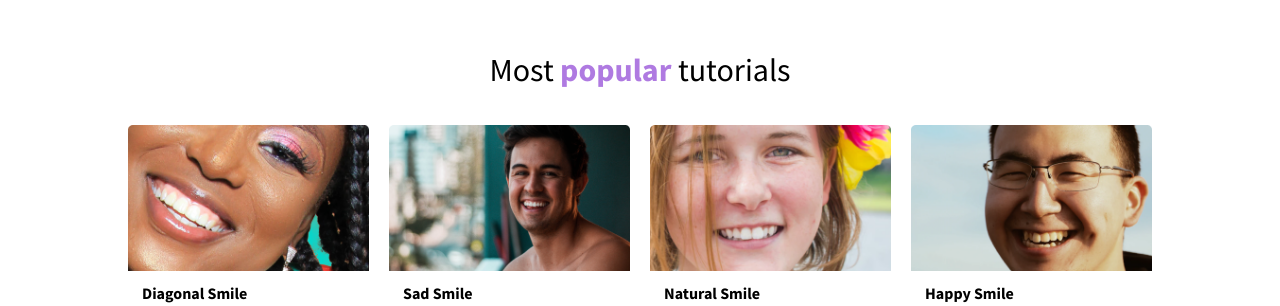
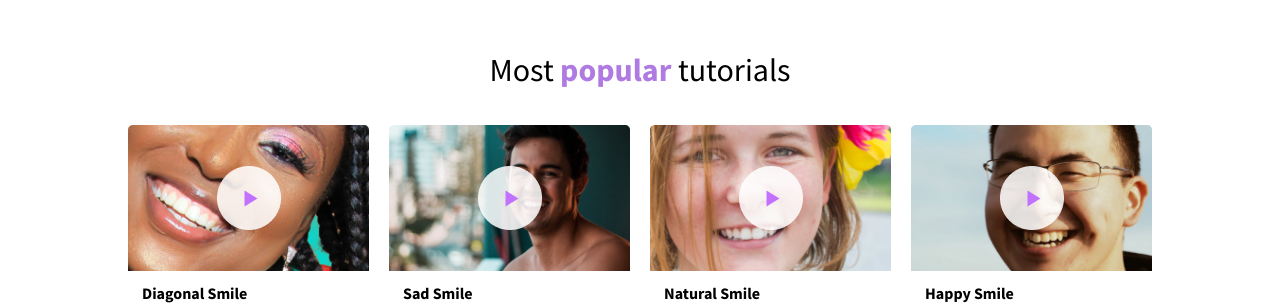
Before and after one commit to Antoniofdjs/holbertonschool-web-development, a plain HTML site: page css_advanced/index.html in a window 1280 px wide. Shown: the part 1060-1366 px from the top of the page. Drawn offline with Linux system fonts and the light colour scheme.

Commit message:
UPDATE 2

```diff
--- a/css_advanced/index.html
+++ b/css_advanced/index.html
@@ -83,7 +83,10 @@
         </h1>
         <div id="videos-block">
           <div class="video-block" id="vid-1">
+          <div class="video-image-container">
             <img src="images/preview.png" alt="" />
+            <img id="play-image"src="images/play.png" alt="" />
+          </div>
             <h2>Diagonal Smile</h2>
             <p>Lorem, ipsum dolor sit amet consectetur adipisicing elit,sed do eiusmod</p>
             <div class="author-block" id="author-1">
@@ -101,7 +104,10 @@
             </div>
           </div>
           <div class="video-block" id="vid-2">
-            <img src="images/preview (2).png" alt="" />
+            <div class="video-image-container">
+              <img src="images/preview (2).png" alt="" />
+              <img id="play-image"src="images/play.png" alt="" />
+            </div>
             <h2>Sad Smile</h2>
             <p>Lorem, ipsum dolor sit amet consectetur adipisicing elit,sed do eiusmod</p>
             <div class="author-block" id="author-2">
@@ -119,7 +125,10 @@
             </div>
           </div>
           <div class="video-block" id="vid-3">
-            <img src="images/preview (1).png" alt="" />
+            <div class="video-image-container">
+              <img src="images/preview (1).png" alt="" />
+              <img id="play-image"src="images/play.png" alt="" />
+            </div>
             <h2>Natural Smile</h2>
             <p>Lorem, ipsum dolor sit amet consectetur adipisicing elit,sed do eiusmod</p>
             <div class="author-block" id="author-3">
@@ -137,7 +146,10 @@
             </div>
           </div>
           <div class="video-block" id="vid-4">
-            <img src="images/preview (3).png" alt="" />
+            <div class="video-image-container">
+              <img src="images/preview (3).png" alt="" />
+              <img id="play-image"src="images/play.png" alt="" />
+            </div>
             <h2>Happy Smile</h2>
             <p>Lorem, ipsum dolor sit amet consectetur adipisicing elit,sed do eiusmod</p>
             <div class="author-block" id="author-4">
--- a/css_advanced/styles.css
+++ b/css_advanced/styles.css
@@ -366,6 +366,22 @@ header nav {
   padding-left: 14px;
 }
 
+.video-image-container {
+  width: 100%;
+  height: 100%;
+  display: flex;
+  flex-direction: column;
+  justify-content: center;
+  align-items: center;
+}
+
+#play-image {
+  width: 4rem;
+  position: absolute;
+  height: 4rem;
+  z-index: 50;
+}
+
 .author-block {
   height: 50%;
   width: 100%;
@@ -555,6 +571,7 @@ body #membership-section h1 {
 }
 
 #rows-block {
+  text-align: center;
   display: flex;
   justify-content: center;
   flex-direction: column;
@@ -562,6 +579,7 @@ body #membership-section h1 {
   width: 100%;
   height: 100%;
   gap: 50px;
+  padding-bottom: 68px;
 }
 
 .row {
```
